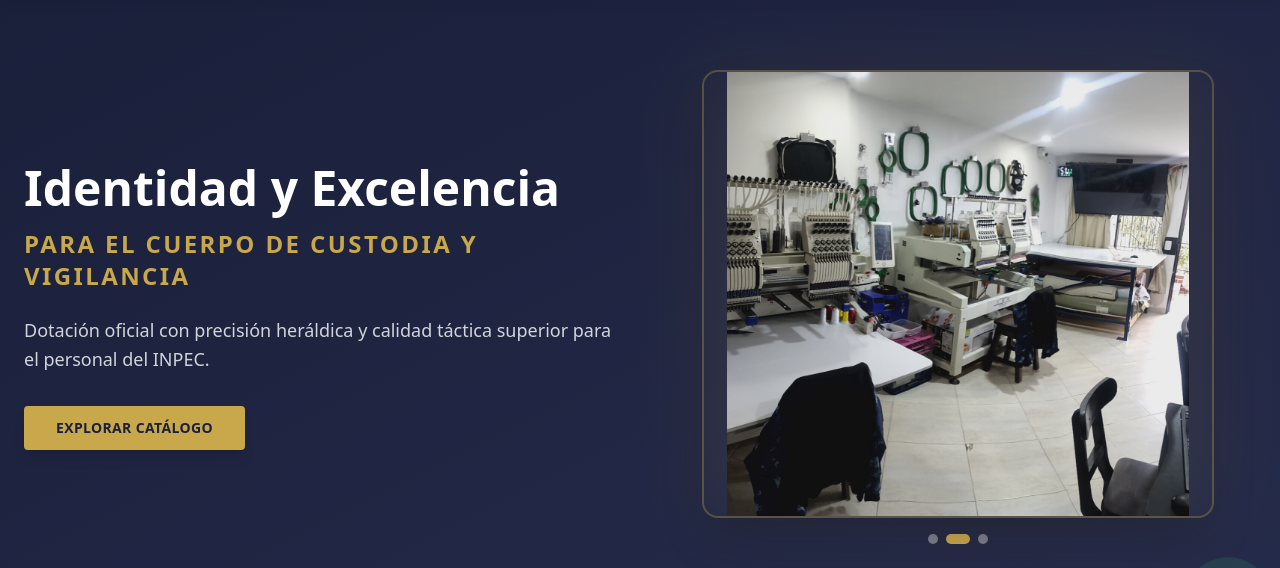
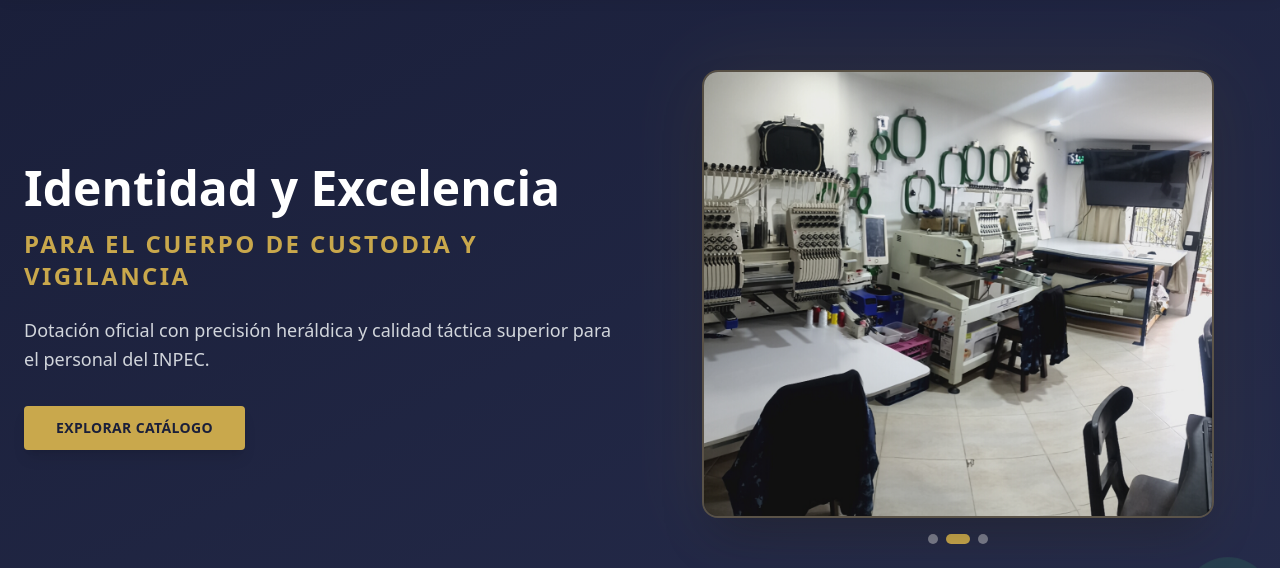
Before and after one commit to rvholding/dbohorkz, a React (Create React App) app in the folder frontend/: page / in a window 1280 px wide. Shown: the part 146-714 px from the top of the page. Built offline with nearby package versions, Linux system fonts and the light colour scheme; no server answers.

Commit message:
Fix: imagen hero usa object-cover para llenar el marco

```diff
--- a/frontend/src/components/HeroSection.jsx
+++ b/frontend/src/components/HeroSection.jsx
@@ -45,7 +45,7 @@ export default function HeroSection() {
                 key={src}
                 src={src}
                 alt={`Imagen ${i + 1}`}
-                className={`absolute top-0 left-0 w-full h-full object-contain rounded-2xl shadow-2xl border-2 border-gold border-opacity-30 transition-opacity duration-700 ${i === current ? 'opacity-100' : 'opacity-0'}`}
+                className={`absolute top-0 left-0 w-full h-full object-cover rounded-2xl shadow-2xl border-2 border-gold border-opacity-30 transition-opacity duration-700 ${i === current ? 'opacity-100' : 'opacity-0'}`}
               />
             ))}
           </div>
```
